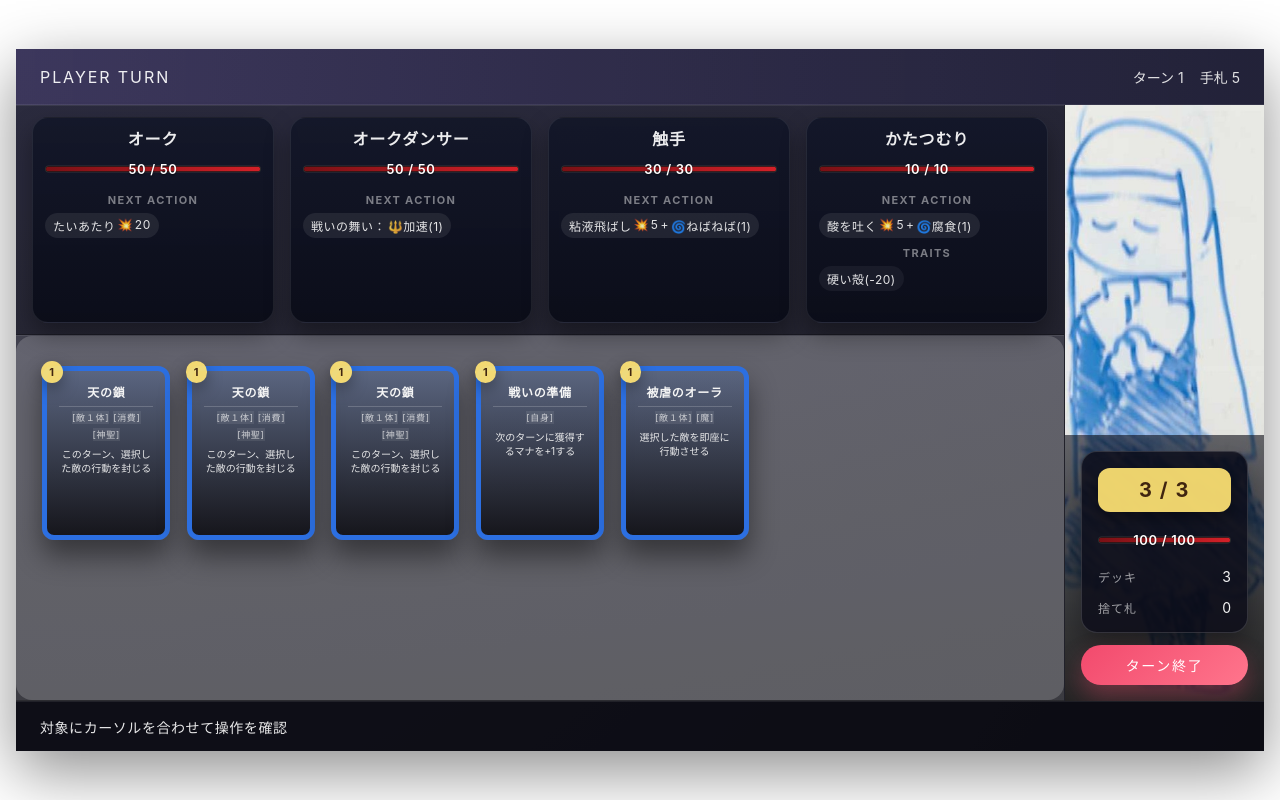
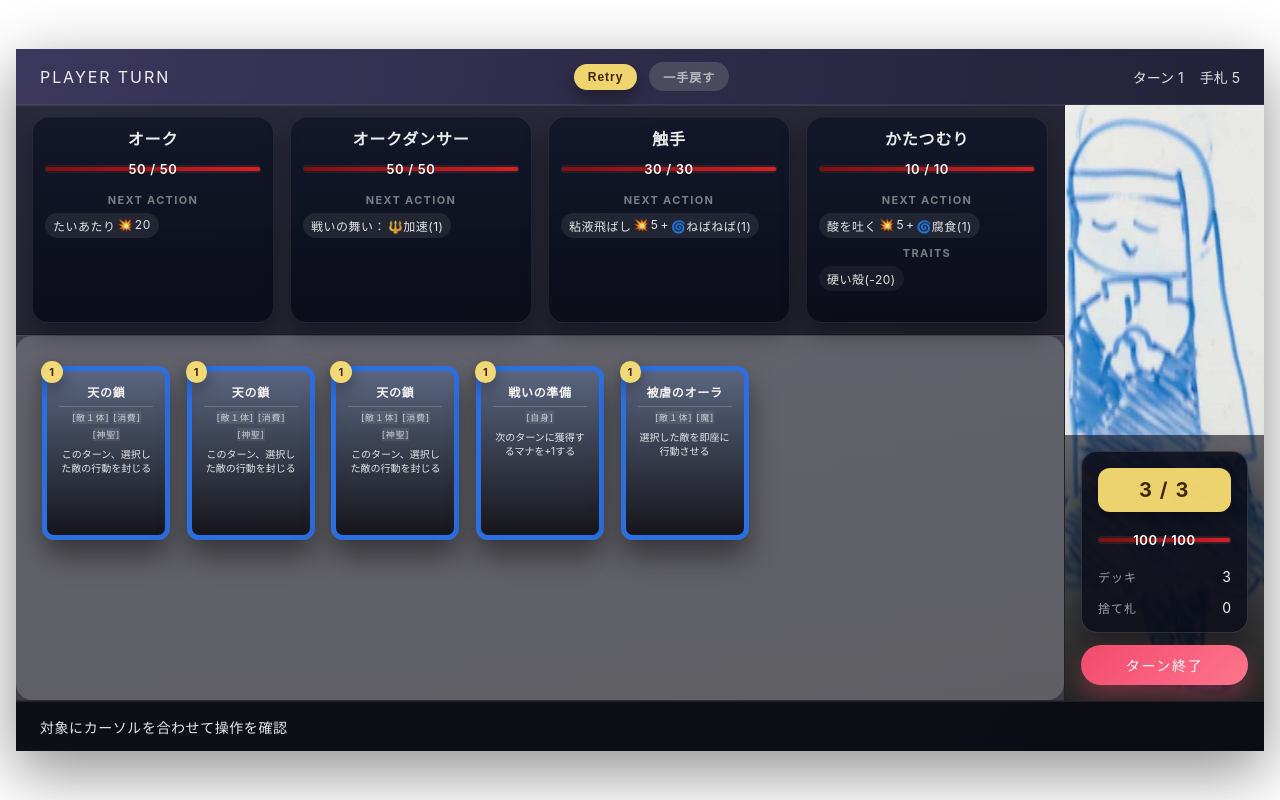
Before and after one commit to piyoketa/masochistic-sister, a Vue app: page /battle in a window 1280 px wide. Shown: the top 800 px of the page. Built offline with nearby package versions, Linux system fonts and the light colour scheme; the HTML template or start-up script is replaced by a standard one.

Commit message:
enemyActionFormatterのインポートパスを修正し、ActionLogにトランケート機能を追加。ViewManagerにリトライとアンドゥ機能を実装し、BattleViewに関連するUIを更新。テストケースを追加。

```diff
--- a/src/components/EnemyCard.vue
+++ b/src/components/EnemyCard.vue
@@ -11,7 +11,7 @@
 import { computed } from 'vue'
 import HpGauge from '@/components/HpGauge.vue'
 import type { EnemyInfo, EnemySkill, EnemyTrait } from '@/types/battle'
-import { formatEnemyActionLabel } from '@/components/enemyActionFormatter'
+import { formatEnemyActionLabel } from '@/components/enemyActionFormatter.ts'
 import { useDescriptionOverlay } from '@/composables/descriptionOverlay'
 
 const props = defineProps<{
--- a/src/domain/battle/ActionLog.ts
+++ b/src/domain/battle/ActionLog.ts
@@ -49,6 +49,20 @@ export class ActionLog {
     return this.entries.slice(0, endInclusive + 1)
   }
 
+  truncateAfter(index: number): void {
+    const keepLength = index >= 0 ? index + 1 : 0
+    if (keepLength >= this.entries.length) {
+      return
+    }
+
+    if (keepLength <= 0) {
+      this.entries.length = 0
+      return
+    }
+
+    this.entries.length = keepLength
+  }
+
   get length(): number {
     return this.entries.length
   }
--- a/src/view/ViewManager.ts
+++ b/src/view/ViewManager.ts
@@ -92,13 +92,16 @@ export class ViewManager {
   private readonly initialActionLogIndex: number
   private animationSequence = 0
   private isProcessingInputQueue = false
+  private initialExecutedIndex = -1
+  private playerActionHistory: number[] = []
 
   private battleInstance?: Battle
   private isInitializing = false
 
   constructor(config: ViewManagerConfig) {
     this.createBattle = config.createBattle
-    this.actionLog = config.actionLog ?? new ActionLog()
+    const sourceActionLog = config.actionLog ?? new ActionLog()
+    this.actionLog = new ActionLog(sourceActionLog.toArray())
     this.initialActionLogIndex = config.initialActionLogIndex ?? -1
 
     const defaultSpeed = config.playbackOptions?.defaultSpeed ?? 1
@@ -177,6 +180,9 @@ export class ViewManager {
 
       const result = replayer.run(effectiveIndex)
 
+      this.actionLog.truncateAfter(effectiveIndex)
+      this.rebuildPlayerActionHistory(effectiveIndex)
+
       this.battleInstance = result.battle
       this.stateValue.previousSnapshot = result.initialSnapshot
       this.stateValue.snapshot = result.snapshot
@@ -186,6 +192,8 @@ export class ViewManager {
       this.stateValue.playback.status = 'idle'
       this.setInputLock(false, { silent: true })
       void this.processInputQueue()
+
+      this.initialExecutedIndex = effectiveIndex
 
       this.notifyState()
       this.emit({ type: 'initialized', state: this.stateProxy })
@@ -213,6 +221,44 @@ export class ViewManager {
   toggleAutoPlay(enabled: boolean): void {
     this.stateValue.playback.autoPlay = enabled
     this.notifyState()
+  }
+
+  canRetry(): boolean {
+    return this.stateValue.executedIndex !== this.initialExecutedIndex
+  }
+
+  hasUndoableAction(): boolean {
+    // Reference reactive state to ensure Vue reactivity tracks changes
+    const executedIndex = this.stateValue.executedIndex
+    void this.stateValue.actionLogLength
+    const lastActionIndex = this.playerActionHistory[this.playerActionHistory.length - 1]
+    return (
+      lastActionIndex !== undefined &&
+      lastActionIndex > this.initialExecutedIndex &&
+      executedIndex >= lastActionIndex
+    )
+  }
+
+  resetToInitialState(): void {
+    const targetIndex = this.initialExecutedIndex
+    this.actionLog.truncateAfter(targetIndex)
+    this.rebuildPlayerActionHistory(targetIndex)
+    this.reloadBattleAt(targetIndex)
+  }
+
+  undoLastPlayerAction(): boolean {
+    const lastActionIndex = this.playerActionHistory[this.playerActionHistory.length - 1]
+    if (lastActionIndex === undefined || lastActionIndex <= this.initialExecutedIndex) {
+      return false
+    }
+
+    this.playerActionHistory.pop()
+
+    const truncateIndex = lastActionIndex - 1
+    this.actionLog.truncateAfter(truncateIndex)
+    this.trimPlayerActionHistory(truncateIndex)
+    this.reloadBattleAt(truncateIndex)
+    return true
   }
 
   queuePlayerAction(input: PlayerInput): void {
@@ -371,15 +417,18 @@ export class ViewManager {
           type: operation.type,
           payload: operation.payload,
         }))
-        this.appendActionLogEntry({
-          type: 'play-card',
-          card: input.cardId,
-          operations,
-        })
+        this.appendActionLogEntry(
+          {
+            type: 'play-card',
+            card: input.cardId,
+            operations,
+          },
+          { playerAction: true },
+        )
         break
       }
       case 'end-player-turn': {
-        this.appendActionLogEntry({ type: 'end-player-turn' })
+        this.appendActionLogEntry({ type: 'end-player-turn' }, { playerAction: true })
         this.runEnemyTurnSequence()
         break
       }
@@ -415,7 +464,10 @@ export class ViewManager {
     this.notifyState()
   }
 
-  private appendActionLogEntry(entry: BattleActionLogEntry): number {
+  private appendActionLogEntry(
+    entry: BattleActionLogEntry,
+    options: { playerAction?: boolean } = {},
+  ): number {
     const battle = this.battleInstance
     if (!battle) {
       throw new Error('Battle is not initialized')
@@ -424,6 +476,9 @@ export class ViewManager {
     const index = this.actionLog.push(entry)
     battle.executeActionLog(this.actionLog, index)
     this.updateSnapshotFromBattle(index)
+    if (options.playerAction) {
+      this.playerActionHistory.push(index)
+    }
     return index
   }
 
@@ -477,6 +532,32 @@ export class ViewManager {
   private generateAnimationId(): string {
     this.animationSequence += 1
     return `animation-script-${this.animationSequence}`
+  }
+
+  private reloadBattleAt(targetIndex: number): void {
+    const previousSnapshot = this.stateValue.snapshot
+    const normalizedIndex =
+      this.actionLog.length === 0 ? -1 : Math.min(targetIndex, this.actionLog.length - 1)
+    const replayer = new ActionLogReplayer({
+      createBattle: this.createBattle,
+      actionLog: this.actionLog,
+    })
+    const result = replayer.run(normalizedIndex)
+
+    this.battleInstance = result.battle
+    this.stateValue.previousSnapshot = previousSnapshot
+    this.stateValue.snapshot = result.snapshot
+    this.stateValue.lastResolvedEntry = result.lastEntry
+    this.stateValue.actionLogLength = this.actionLog.length
+    this.stateValue.executedIndex = normalizedIndex
+    this.stateValue.playback.queue.length = 0
+    this.stateValue.playback.current = undefined
+    this.stateValue.playback.status = 'idle'
+    this.stateValue.input.locked = false
+    this.stateValue.input.queued.length = 0
+
+    this.notifyState()
+    this.emit({ type: 'state', state: this.stateProxy })
   }
 
   private resolveActionLogEntry(
@@ -635,6 +716,30 @@ export class ViewManager {
     }
   }
 
+  private isPlayerActionEntry(entry: BattleActionLogEntry): boolean {
+    return entry.type === 'play-card' || entry.type === 'end-player-turn'
+  }
+
+  private trimPlayerActionHistory(upToIndex: number): void {
+    this.playerActionHistory = this.playerActionHistory.filter((index) => index <= upToIndex)
+  }
+
+  private rebuildPlayerActionHistory(upToIndex: number): void {
+    if (upToIndex < 0) {
+      this.playerActionHistory = []
+      return
+    }
+
+    const history: number[] = []
+    for (let index = 0; index <= upToIndex; index += 1) {
+      const entry = this.actionLog.at(index)
+      if (entry && this.isPlayerActionEntry(entry)) {
+        history.push(index)
+      }
+    }
+    this.playerActionHistory = history
+  }
+
   private setInputLock(locked: boolean, options: { silent?: boolean } = {}): void {
     if (this.stateValue.input.locked === locked) {
       return
--- a/src/views/BattleView.vue
+++ b/src/views/BattleView.vue
@@ -33,7 +33,7 @@ import type { Card } from '@/domain/entities/Card'
 import type { State } from '@/domain/entities/State'
 import { TargetEnemyOperation, type CardOperation } from '@/domain/entities/operations'
 import { useDescriptionOverlay } from '@/composables/descriptionOverlay'
-import { formatEnemyActionLabel } from '@/components/enemyActionFormatter'
+import { formatEnemyActionLabel } from '@/components/enemyActionFormatter.ts'
 
 const props = defineProps<{ viewManager?: ViewManager }>()
 const viewManager = props.viewManager ?? createDefaultViewManager()
@@ -158,6 +158,9 @@ const playerHpGauge = computed(() => ({
 }))
 const deckCount = computed(() => snapshot.value?.deck.length ?? 0)
 const discardCount = computed(() => snapshot.value?.discardPile.length ?? 0)
+const isGameOver = computed(() => (snapshot.value?.player.currentHp ?? 0) <= 0)
+const canRetry = computed(() => viewManager.canRetry())
+const canUndo = computed(() => viewManager.hasUndoableAction())
 
 const enemies = computed<EnemyInfo[]>(() => {
   const current = snapshot.value
@@ -661,6 +664,23 @@ function handleEndTurnClick(): void {
   viewManager.queuePlayerAction({ type: 'end-player-turn' })
 }
 
+function handleRetryClick(): void {
+  viewManager.resetToInitialState()
+  resetInteractionState()
+  hideDescriptionOverlay()
+  errorMessage.value = null
+}
+
+function handleUndoClick(): void {
+  const undone = viewManager.undoLastPlayerAction()
+  if (!undone) {
+    return
+  }
+  resetInteractionState()
+  hideDescriptionOverlay()
+  errorMessage.value = null
+}
+
 function handleContextMenu(): void {
   if (isSelectingEnemy.value) {
     resetInteractionState()
@@ -719,6 +739,24 @@ function createSampleBattle(): Battle {
         <header class="battle-header">
           <div class="header-left">
             <span class="phase-label">{{ phaseLabel }}</span>
+          </div>
+          <div class="header-actions">
+            <button
+              type="button"
+              class="header-button"
+              :disabled="!canRetry"
+              @click="handleRetryClick"
+            >
+              Retry
+            </button>
+            <button
+              type="button"
+              class="header-button"
+              :disabled="!canUndo"
+              @click="handleUndoClick"
+            >
+              一手戻す
+            </button>
           </div>
           <div class="header-right">
             <span>{{ turnLabel }}</span>
@@ -812,6 +850,9 @@ function createSampleBattle(): Battle {
               </div>
             </div>
           </aside>
+          <div v-if="isGameOver" class="battle-gameover-overlay">
+            <div class="gameover-text">GAME OVER</div>
+          </div>
         </div>
         <div
           class="description-overlay"
@@ -866,6 +907,39 @@ function createSampleBattle(): Battle {
   align-items: center;
 }
 
+.header-actions {
+  display: flex;
+  gap: 12px;
+  align-items: center;
+}
+
+.header-button {
+  padding: 6px 14px;
+  border-radius: 999px;
+  border: none;
+  background: rgba(255, 227, 115, 0.92);
+  color: #402510;
+  font-size: 12px;
+  font-weight: 700;
+  letter-spacing: 0.08em;
+  cursor: pointer;
+  transition: transform 120ms ease, box-shadow 120ms ease, background 120ms ease;
+  box-shadow: 0 8px 16px rgba(0, 0, 0, 0.35);
+}
+
+.header-button:hover:not(:disabled),
+.header-button:focus-visible:not(:disabled) {
+  transform: translateY(-1px);
+  box-shadow: 0 12px 20px rgba(0, 0, 0, 0.42);
+}
+
+.header-button:disabled {
+  background: rgba(120, 120, 128, 0.4);
+  color: rgba(235, 235, 235, 0.7);
+  cursor: not-allowed;
+  box-shadow: none;
+}
+
 .phase-label {
   font-size: 16px;
   letter-spacing: 0.12em;
@@ -885,6 +959,7 @@ function createSampleBattle(): Battle {
   grid-template-columns: 1fr 200px;
   flex: 1;
   min-height: 0;
+  position: relative;
 }
 
 .description-overlay {
@@ -1079,6 +1154,27 @@ function createSampleBattle(): Battle {
   letter-spacing: 0.08em;
 }
 
+.battle-gameover-overlay {
+  position: absolute;
+  top: 0;
+  left: 0;
+  right: 0;
+  bottom: 0;
+  background: rgba(0, 0, 0, 0.82);
+  display: flex;
+  justify-content: center;
+  align-items: center;
+  z-index: 30;
+}
+
+.gameover-text {
+  font-size: 48px;
+  font-weight: 800;
+  letter-spacing: 0.24em;
+  color: rgba(255, 80, 96, 0.92);
+  text-transform: uppercase;
+}
+
 .overlay-row {
   display: flex;
   justify-content: space-between;
```
Also changed, not shown: 2 other files (tests, documents, lock files or other folders).
